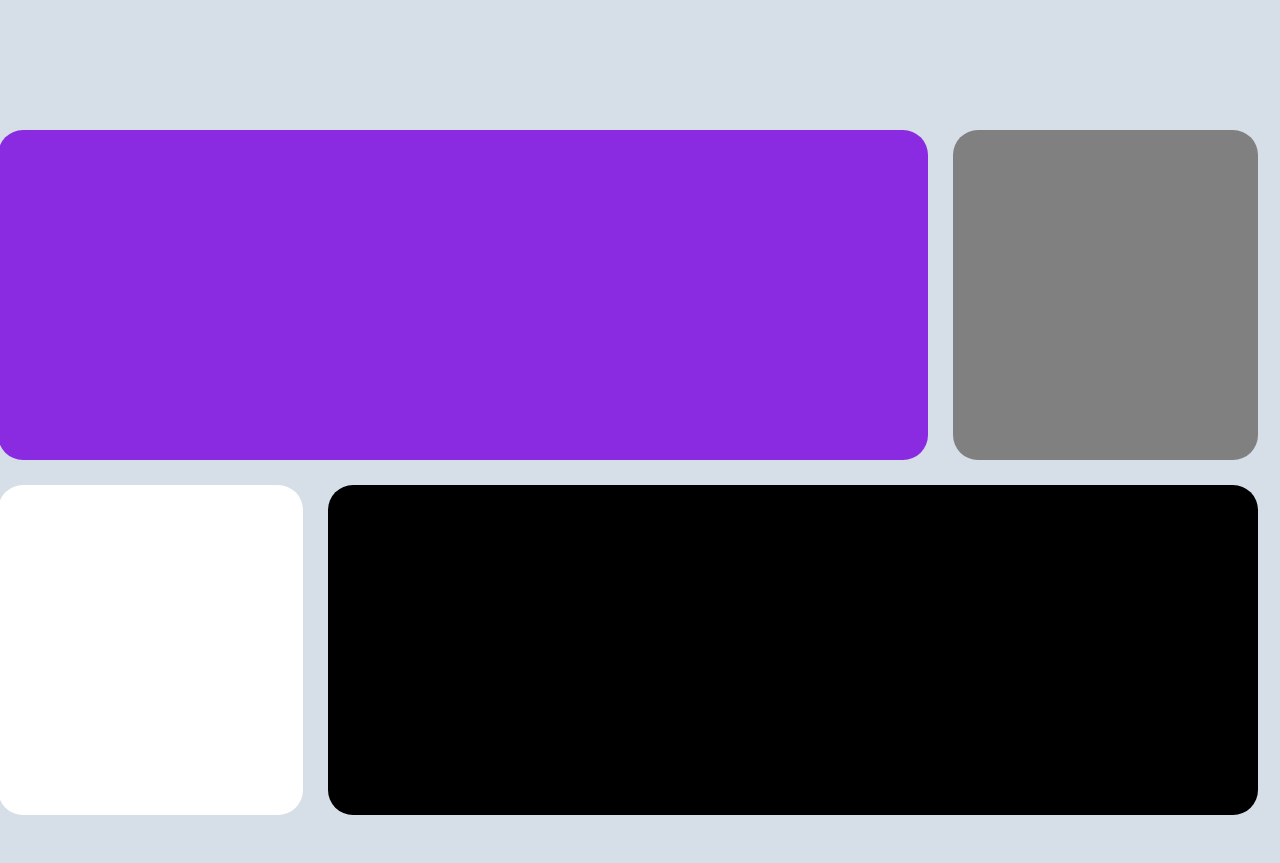
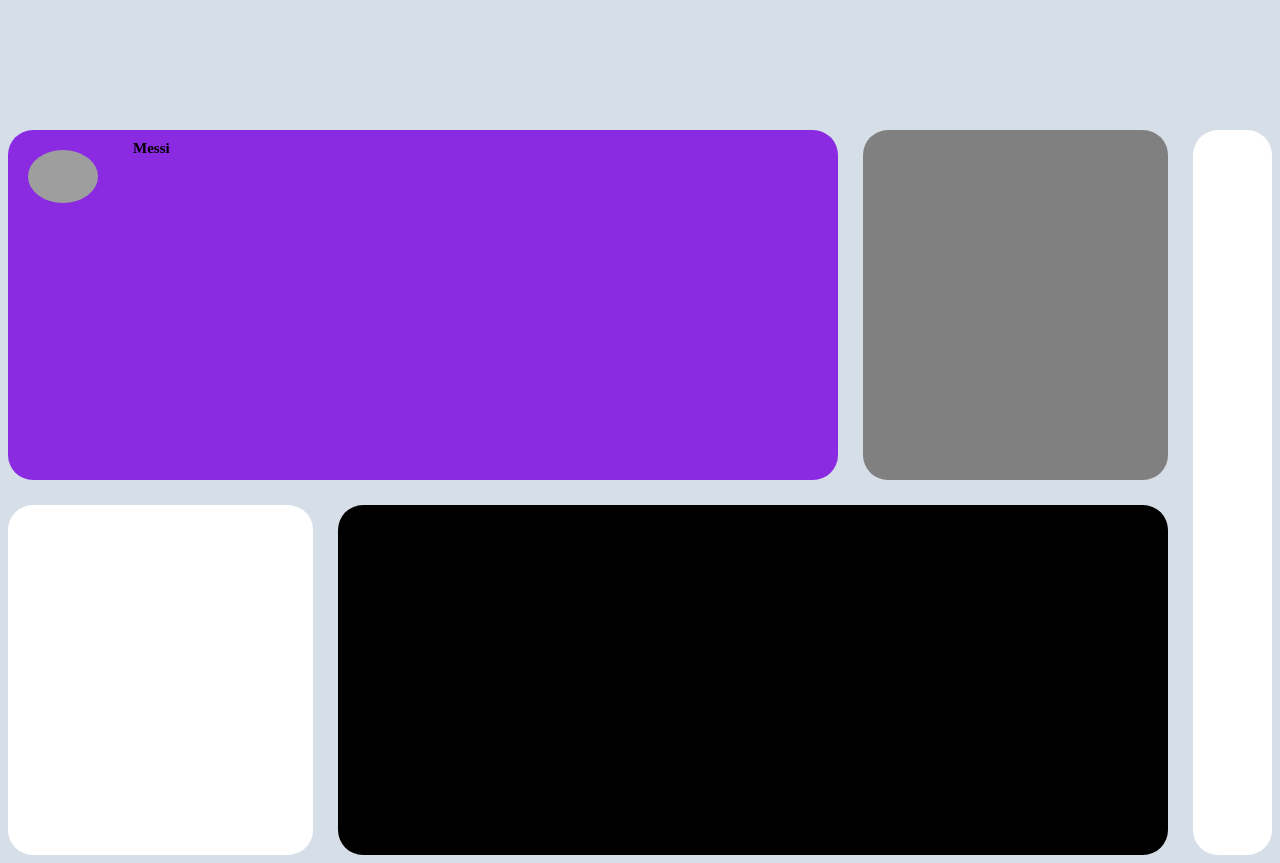
Before and after one commit to ViniciusNabarro/Layouts-Col-gio, a plain HTML site: page index.html in a window 1280 px wide. Before the commit the page ends 823 px from the top, so only its background shows below. Drawn offline with Linux system fonts and the light colour scheme; grey boxes are pictures that could not be loaded.

Commit message:
Aula2
Aula2

```diff
--- a/index.html
+++ b/index.html
@@ -12,6 +12,14 @@
        <div>
          <div class="roxocinza">
              <div class="roxo">
+            <div class="pairoxo">
+                <div class="fotoroxo">
+                    <img src="https://encrypted-tbn0.gstatic.com/images?q=tbn:ANd9GcRghDUvvTKhPftuZGQ6tJnHzIOEwalAXR8ViXkPzMzosoiG7i6XB0k43CTGd43rZYk1kOo&usqp=CAU" alt="">
+                </div>
+                <div class="nomeroxo">
+                    <h1>Messi</h1>
+                </div>
+            </div>
 
              </div>
              <div class="cinza">
--- a/style.css
+++ b/style.css
@@ -19,34 +19,53 @@ body{
 }
 .roxo{
     border-radius: 25px;
-    height: 330px;
-    width: 930px;
+    height: 350px;
+    width: 830px;
     background-color: blueviolet;
 
 }
 .cinza{
     border-radius: 25px;
-    height: 330px;
+    height: 350px;
     width: 305px;
     background-color: gray;
 }
 .branco2{
     border-radius: 25px;
-    height: 330px;
+    height: 350px;
     width: 305px;
     background-color: white;
 }
 
 .branco{
     border-radius: 25px;
-    height: 684px;
+    height: 725px;
     width: 300px;
     background-color: white;
 }
 .preto{
     border-radius: 25px;
-    height: 330px;
-    width: 930px;
+    height: 350px;
+    width: 830px;
     background-color: black;
 
 }
+/*Foto perfil Roxo */
+.pairoxo{
+    height: 100px;
+    display: flex;
+}
+.fotoroxo{
+    margin-left: 20px;
+    margin-top: 20px;
+}
+.fotoroxo img{
+    width: 70px;
+    border-radius: 50%;
+}
+.nomeroxo{
+    margin-left: 35px;
+}
+.nomeroxo h1{
+    font-size: 15px;
+}
```
